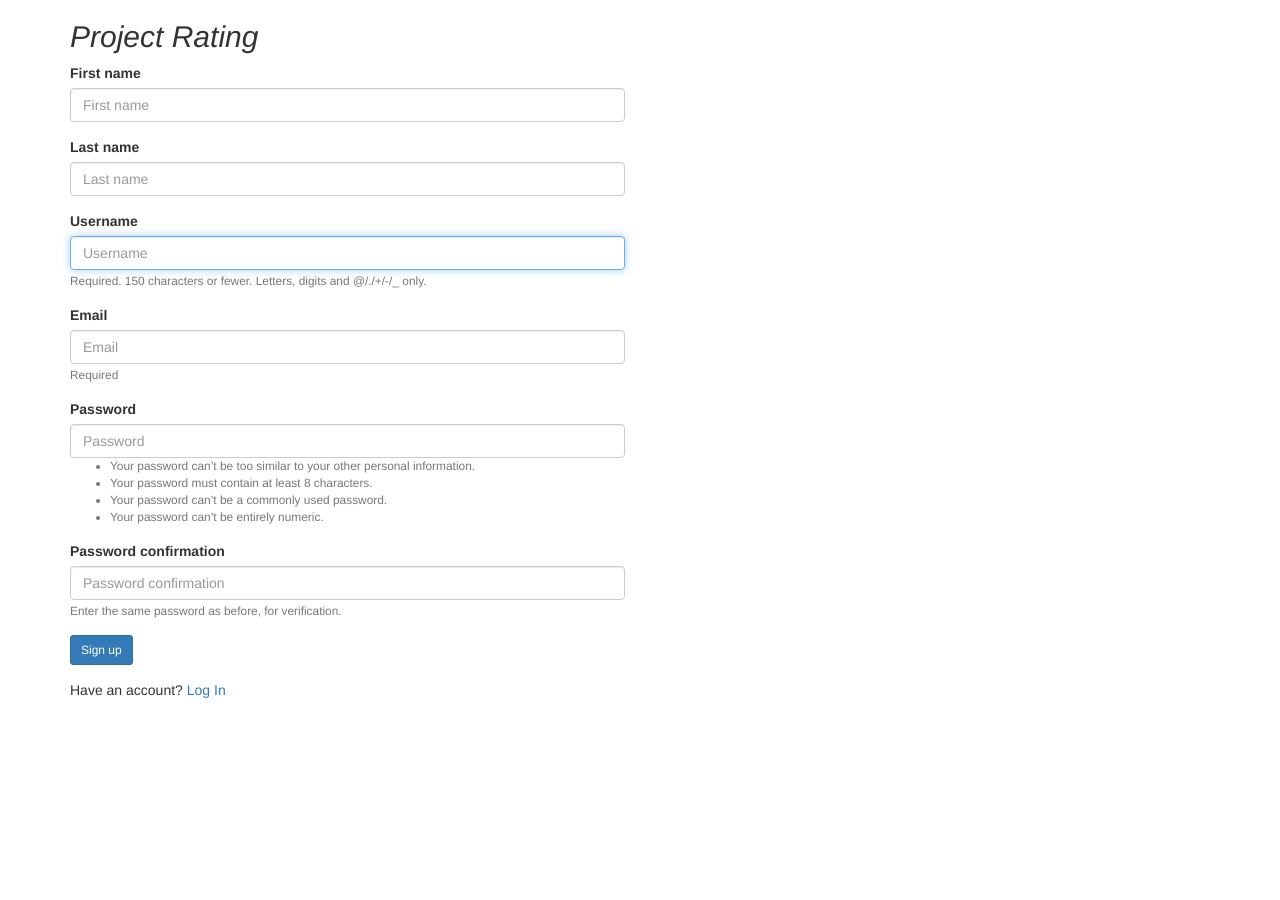
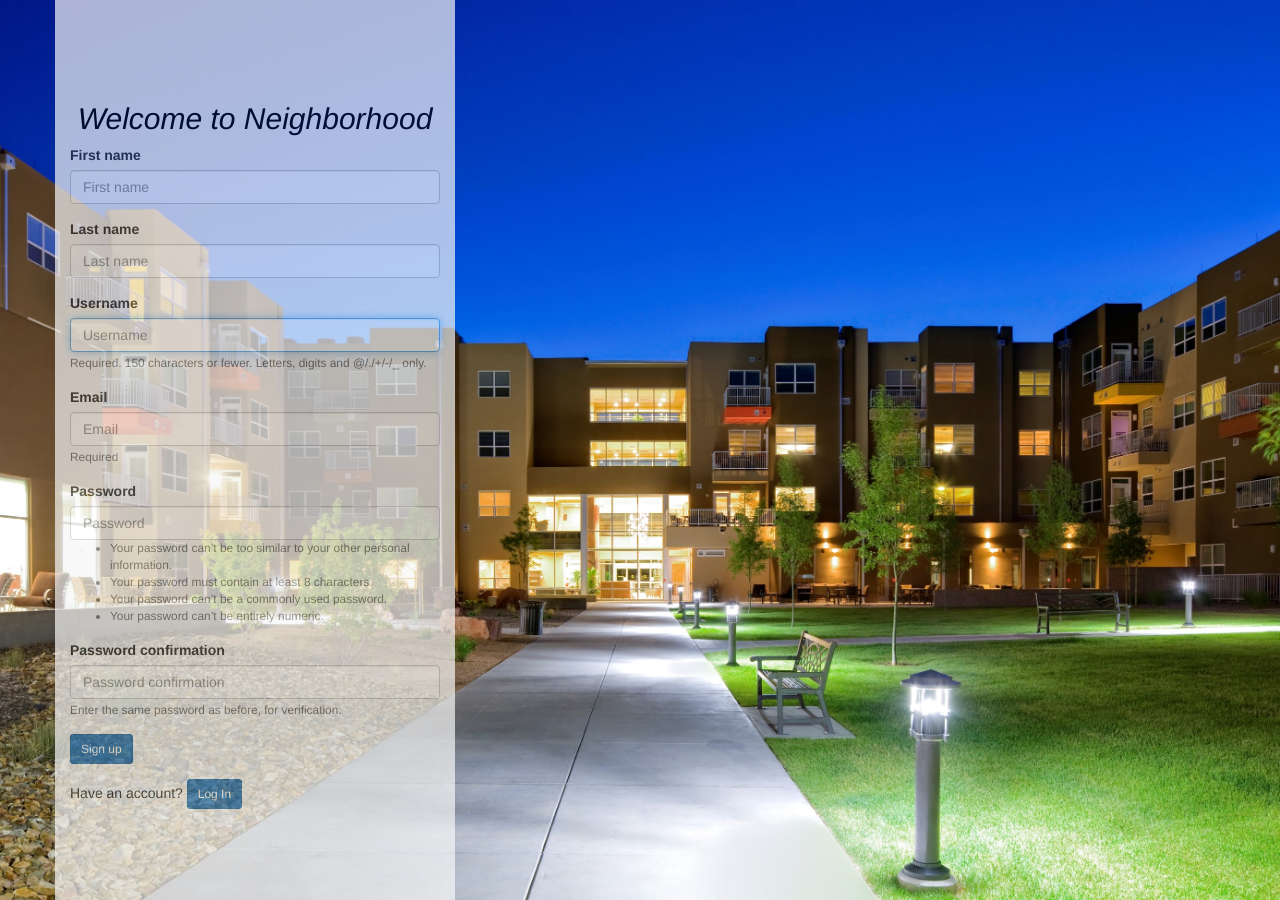
Before and after one commit to samoluoch/Neighborhood, a Django app: page /signup/ in a window 1280 px wide. Before the commit the page ends 698 px from the top, so only its background shows below. Run offline with Django 3.2, Linux system fonts and the light colour scheme; some libraries are stand-ins or nearby versions.

Commit message:
redeployment to heroku

```diff
--- a/jirani/templates/registration/signup.html
+++ b/jirani/templates/registration/signup.html
@@ -7,13 +7,13 @@
         <!--<div class="col-md-6">-->
             <!--<img src="/static/images/ig.png" alt="Project Rating">-->
         <!--</div>-->
-        <div class="col-md-6">
+        <div class="col-md-6" id="signup">
             {% if form.errors %}
                 <p>Some information may be incorrect</p>
             {% endif %}
             <div class="signup-fields">
                 <div class="section">
-                    <h2><i>Project Rating</i></h2>
+                    <h2><i>Welcome to Neighborhood</i></h2>
                     <div class="form-section">
                         <form method="POST">
                             {% csrf_token %}
@@ -26,14 +26,31 @@
                     </div>
                 </div>
                 <div class="section">
-                    <p>Have an account? <a href="/login/">Log In</a></p>
+                    <p>Have an account? <a href="/login/" class="btn btn-primary btn-sm">Log In</a></p>
                 </div>
             </div>
         </div>
     </div>
 </div>
+<style>
+    body{
+    background:url("../../../static/img/bg1.jpg");
+    background-size: cover;
+    background-position: center;
+    background-repeat: no-repeat;
+    height: 650px;
+
+    }
+    h2{
+    color: black;
+    text-align: center;
+    }
+    #signup{
+    height:900px;
+    width: 400px;
+    background-color: #F7F7F7;
+    opacity: 0.7;
+    align-content: center;
+    }
+</style>
 {% endblock %}
-{% block scripts %} {{block.super}}
-       {% load static %}
-  <script type="text/javascript" src="{%static 'js/newsletter.js'%}"></script>
-{% endblock %}
--- a/jirani/views.py
+++ b/jirani/views.py
@@ -7,7 +7,7 @@ from .forms import RegistrationForm,EditProfileForm,PostForm,BusinessForm
 from .models import Profile,Post,Neighborhood,Business
 
 # Create your views here.
-
+@login_required(login_url='/login')
 def index(request):
     # posts = Post.objects.all()
 
```
Also changed, not shown: jirani/templates/registration/login.html (+24 -6 lines).
